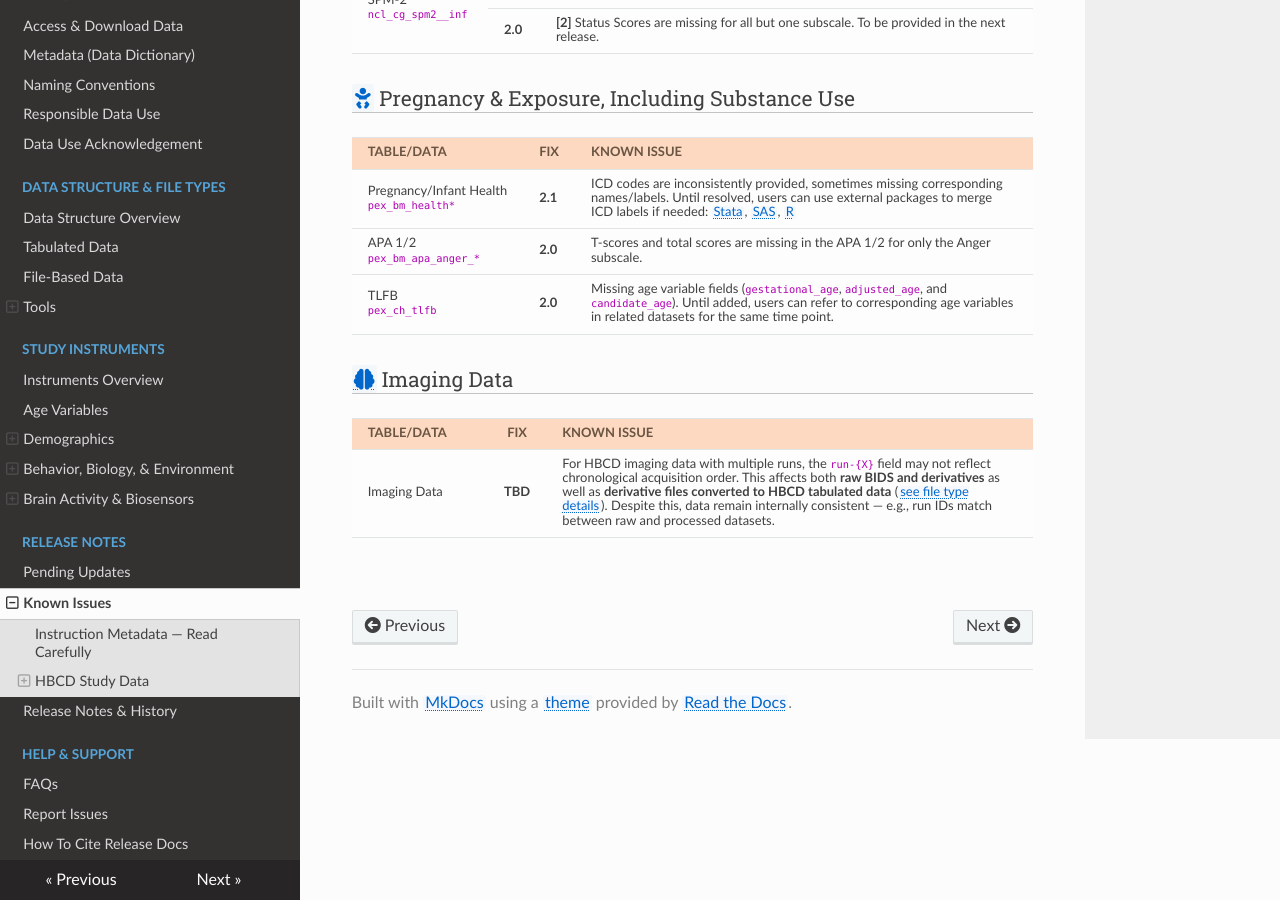
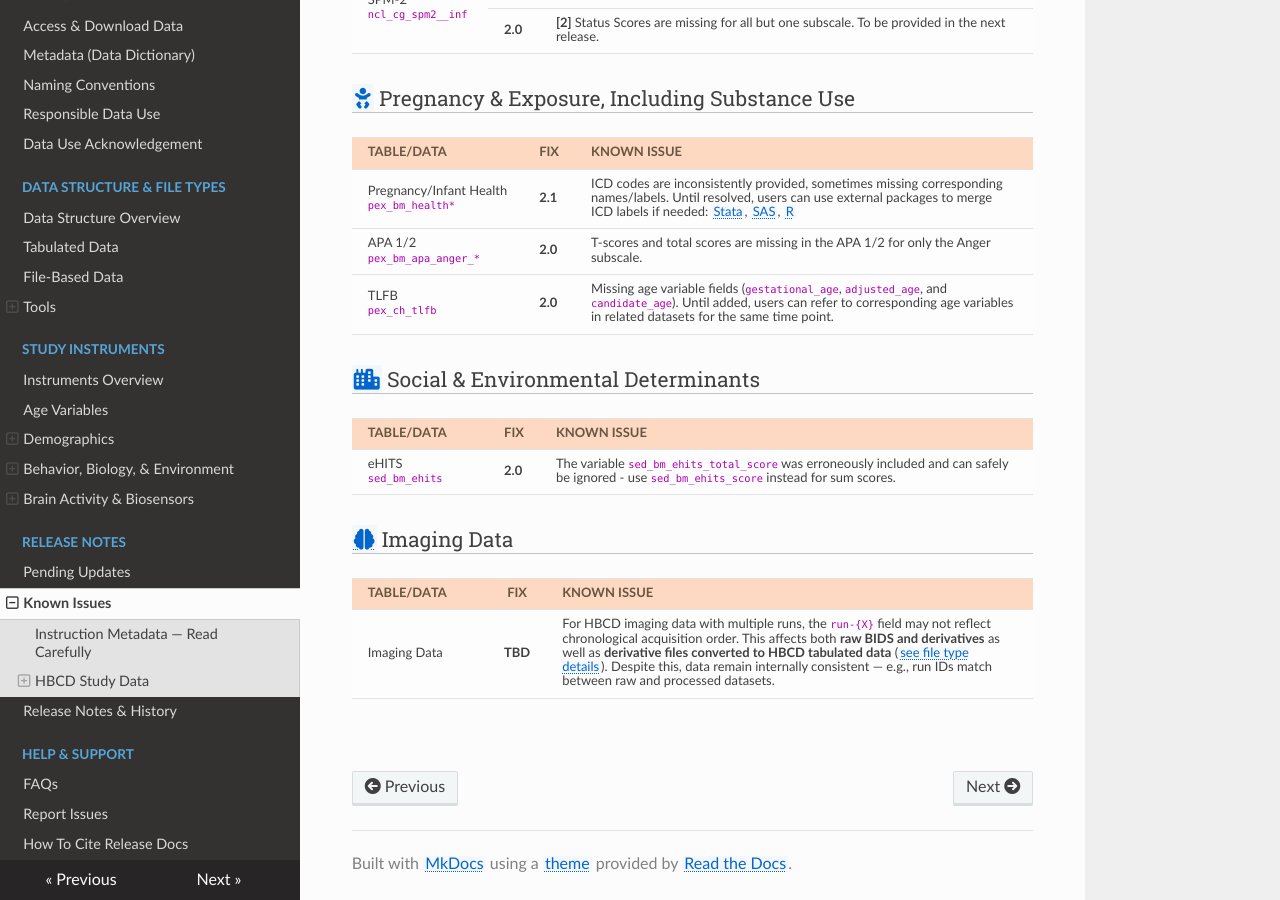
Before and after one commit to nbdc-datahub/hbcd-docs, an MkDocs documentation site: the page built from docs/changelog/knownissues.md, in a window 1280 px wide and 900 px high, scrolled down 1471 px. Built offline with MkDocs 1.6.1, drawn with Linux system fonts in a browser that asks for light colours; nearby versions of some CDN libraries.

Commit message:
add known issue for eHITS

```diff
--- a/docs/changelog/knownissues.md
+++ b/docs/changelog/knownissues.md
@@ -158,6 +158,26 @@ If you have questions or would like to report an issue, please submit a ticket t
 </tbody>
 </table>
 
+### <a href="../../instruments/#socenvdet" target="_blank"><i class="fas fa-city"></i></a> Social & Environmental Determinants
+<table class="compact-table-no-vertical-lines">
+<thead style="background-color: #ff8a42cc; color: #695541ff;">
+  <tr>
+    <th style="width: 20%;">TABLE/DATA</th>
+    <th style="width: 1%; text-align: center;">FIX</th>
+    <th>KNOWN ISSUE</th>
+  </tr>
+</thead>
+<tbody>
+<tr>
+  <td>eHITS<br><code>sed_bm_ehits</code></td>
+  <td><b>2.0</b></td>
+  <td style="word-wrap: break-word; white-space: normal;">
+  The variable <code>sed_bm_ehits_total_score</code> was erroneously included and can safely be ignored - use <code>sed_bm_ehits_score</code> instead for sum scores.
+</td>
+</tr>
+</tbody>
+</table>
+
 ### <a href="../../instruments/#mri" target="_blank"><i class="fa fa-brain"></i></a> Imaging Data
 <table class="compact-table-no-vertical-lines">
 <thead style="background-color: #ff8a42cc; color: #695541ff;">
```
Also changed, not shown: docs/instruments/SED/ehits.md (+22 -4 lines), docs/instruments/biospec/urine.md (+1 -1 lines).
